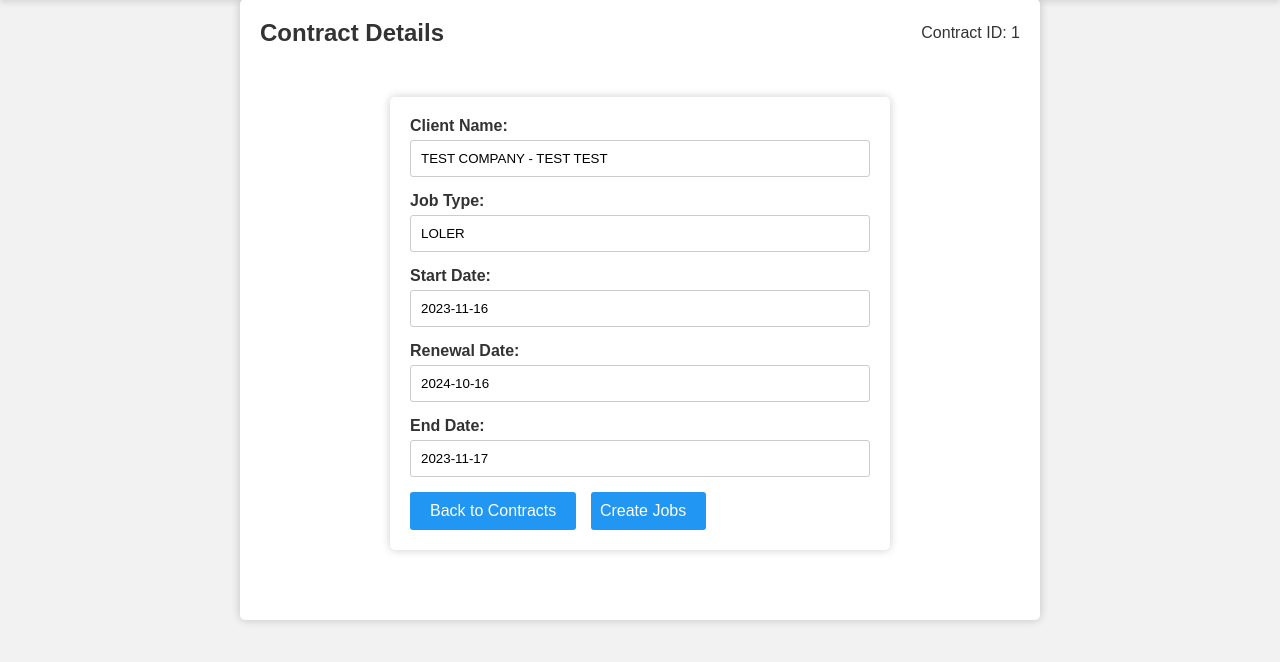
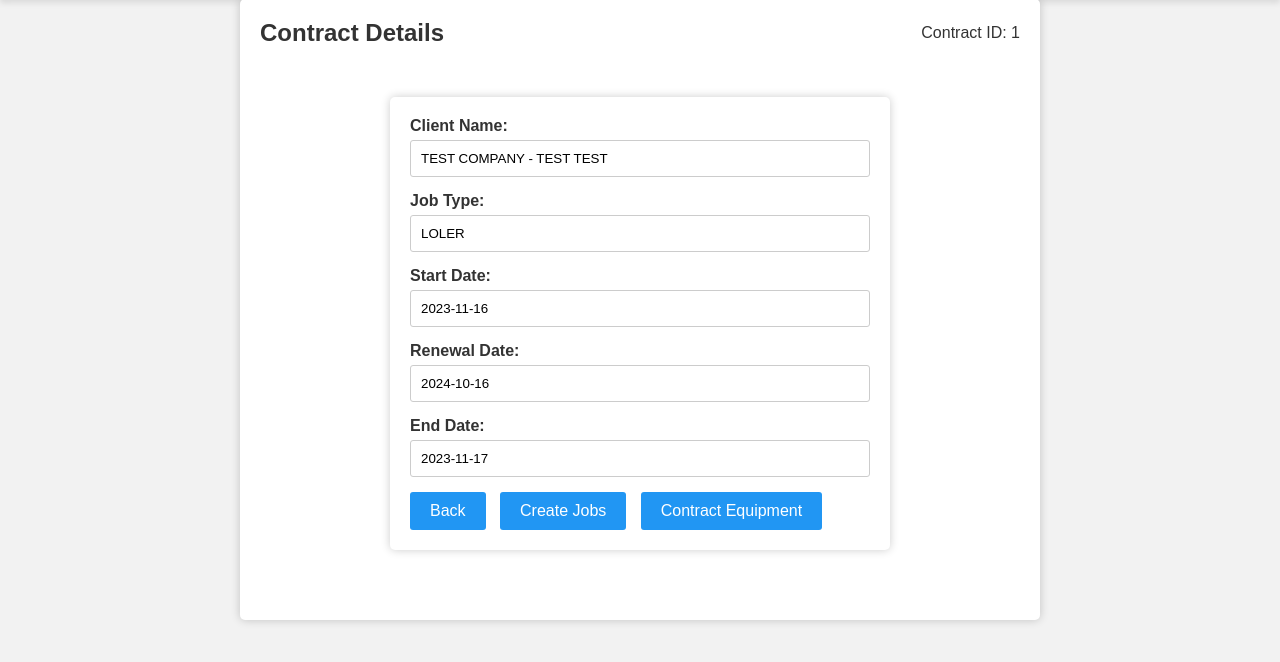
Before and after one commit to hapiuk/project2510, a Flask app: page /contract-details/1 in a window 1280 px wide. Shown: the part 39-701 px from the top of the page. Run offline with Flask 3, Linux system fonts and the light colour scheme; data comes from the database, SQL or seed files in the repository; both versions use the stored data as it was after the commit; parts of the project's set-up code (start-up, migrations or seed data) failed here and were passed over.

Commit message:
Contracts Update
Further contract implementation.

```diff
--- a/app.py
+++ b/app.py
@@ -567,28 +567,43 @@ def contracts():
     equipment = get_equipment_list()  # Fetch all equipment
     return render_template('contracts.html', contracts=contracts, clients=clients, equipment=equipment)
 
-def get_all_contracts():
+@app.route('/contract-details/<contract_id>')
+def contract_details(contract_id):
+    # Fetch contract data based on contract_id
+    contract_data = get_contract_data(contract_id)
+    if contract_data:
+        # Fetch equipment list for the contract
+        equipment_ids = contract_data['equipment_ids'].split(',')
+        equipment_list = get_equipment_for_ids(equipment_ids)
+        contract_data['equipment_list'] = equipment_list
+
+        return render_template('contract_details.html', contract=contract_data)
+    else:
+        # Handle the case where no contract is found
+        flash('Contract not found', 'error')
+        return redirect(url_for('contracts'))
+
+def get_contract_data(contract_id):
     conn = get_db()
     cursor = conn.cursor()
     cursor.execute('''
         SELECT contracts.*, clients.client_name
         FROM contracts
         JOIN clients ON contracts.client_account_number = clients.account_number
-    ''')
-    contracts = cursor.fetchall()
+        WHERE contracts.id = ?
+    ''', (contract_id,))
+    contract_data = cursor.fetchone()
     conn.close()
-    return [dict(contract) for contract in contracts]
+    return dict(contract_data) if contract_data else None
 
-@app.route('/contract-details/<contract_id>')
-def contract_details(contract_id):
-    contract_data = get_contract_data(contract_id)  # This should fetch contract and associated client data
-    if contract_data:
-        print(contract_data)  # Debug print
-        return render_template('contract_details.html', contract=contract_data)
-    else:
-        flash('Contract not found', 'error')
-        return redirect(url_for('contracts'))
-
+def get_equipment_for_ids(equipment_ids):
+    conn = get_db()
+    cursor = conn.cursor()
+    query = 'SELECT * FROM equipment WHERE id IN ({})'.format(','.join('?' for _ in equipment_ids))
+    cursor.execute(query, equipment_ids)
+    equipment_list = cursor.fetchall()
+    conn.close()
+    return [dict(eq) for eq in equipment_list]
 
 @app.route('/create-contract', methods=['POST'])
 def create_contract():
--- a/templates/contract_details.html
+++ b/templates/contract_details.html
@@ -41,14 +41,64 @@
                 <input type="text" name="end_date" id="end_date" value="{{ contract.end_date }}" required readonly>
             </div>
 
+
+
             <!-- Add more form groups for additional contract fields as needed -->
 
             <div class="contract-details-navigation">
-                <a href="/contracts" class="button">Back to Contracts</a>
-                <a href="/contracts" class="button" style="margin: auto; padding-left: 2%;">Create Jobs</a>
+                <a href="/contracts" class="button">Back</a>
+                <a href="#" class="button">Create Jobs</a>
+                <a href="#" class="button" id="contractEquipment">Contract Equipment</a>
                 <!-- Include other action buttons if necessary -->
             </div>
         </form>
     </div>
+
+    <!-- Contract Equipment Modal -->
+    <div id="contractEquipmentModal" class="modal">
+        <div class="modal-content">
+            <span class="close">&times;</span>
+            <h2>Contract Equipment</h2>
+                <div class="equipment-details-section">
+                    <h3>Attached Equipment</h3>
+                    <ul>
+                        {% for equipment in contract.equipment_list %}
+                            <p>{{ equipment.equipment_number }} - {{ equipment.equipment_type }}</p>
+                        {% else %}
+                            <p>No equipment attached to this contract.</p>
+                        {% endfor %}
+                    </ul>
+                </div>
+        </div>
+    </div>
+
+    <script>
+        // Get the modal
+        var modal = document.getElementById('contractEquipmentModal');
+
+        // Get the button that opens the modal
+        var btn = document.getElementById('contractEquipment');
+
+        // Get the <span> element that closes the modal
+        var span = document.getElementsByClassName('close')[0];
+
+        // When the user clicks the button, open the modal
+        btn.onclick = function() {
+            modal.style.display = 'block';
+            populateEquipmentList();
+        }
+
+        // When the user clicks on <span> (x), close the modal
+        span.onclick = function() {
+            modal.style.display = 'none';
+        }
+
+        // When the user clicks anywhere outside of the modal, close it
+        window.onclick = function(event) {
+            if (event.target == modal) {
+                modal.style.display = 'none';
+            }
+        }
+    </script>
 </body>
 </html>
```
Also changed, not shown: static/projectdb.db.
